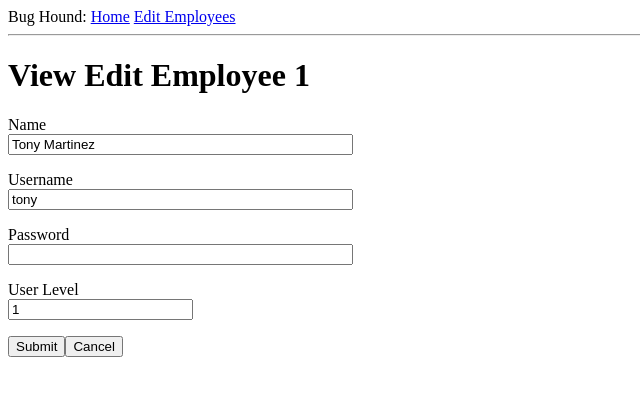
After one commit to ischenck/BugTracking, a Flask app: page /edit/1 in a window 1280 px wide. The commit adds this page. Shown: the top 396 px of the page, without its empty margins (0-640 px from the left). Run offline with Flask 2, Linux system fonts and the light colour scheme; data comes from the database, SQL or seed files in the repository.

Commit message:
added employee edit page and list all employees with and edit link

```diff
--- a/flask/app/forms.py
+++ b/flask/app/forms.py
@@ -1,10 +1,19 @@
 from flask_wtf import FlaskForm
-from wtforms import StringField, PasswordField, BooleanField, SubmitField
+from wtforms import StringField, PasswordField, BooleanField, SubmitField, IntegerField
 from wtforms.validators import DataRequired
 
-
-class LoginForm(FlaskForm):
+#we are going to need some login form for another page so keep for now
+#class LoginForm(FlaskForm):
+#    username = StringField('Username', validators=[DataRequired()])
+#    password = PasswordField('Password', validators=[DataRequired()])
+#    remember_me = BooleanField('Remember Me')
+#    submit = SubmitField('Sign In')
+#
+#
+class EditForm(FlaskForm):
+    name = StringField('Name', validators=[DataRequired()])
     username = StringField('Username', validators=[DataRequired()])
     password = PasswordField('Password', validators=[DataRequired()])
-    remember_me = BooleanField('Remember Me')
-    submit = SubmitField('Sign In')
+    userLevel = IntegerField('User Level', validators=[DataRequired()])
+    submit = SubmitField('Submit')
+    cancel = SubmitField('Cancel')
--- a/flask/app/routes.py
+++ b/flask/app/routes.py
@@ -1,7 +1,9 @@
-from flask import render_template, flash, redirect, url_for
+from flask import render_template, flash, redirect, url_for, jsonify
 from app import app
-#from app.forms import LoginForm
+from app.forms import EditForm
 from flaskext.mysql import MySQL
+
+
 
 mysql = MySQL()
 
@@ -37,14 +39,14 @@ def index():
     return render_template('index.html', title='Home', user=user, posts=posts)
 
 
-#@app.route('/login', methods=['GET', 'POST'])
-#def login():
-#    form = LoginForm()
-#    if form.validate_on_submit():
-#        flash('Login requested for user {}, remember_me={}'.format(
-#            form.username.data, form.remember_me.data))
-#        return redirect(url_for('index'))
-#    return render_template('login.html',  title='Sign In', form=form)
+@app.route('/login', methods=['GET', 'POST'])
+def login():
+    form = LoginForm()
+    if form.validate_on_submit():
+        flash('Login requested for user {}, remember_me={}'.format(
+            form.username.data, form.remember_me.data))
+        return redirect(url_for('index'))
+    return render_template('login.html',  title='Sign In', form=form)
 
 @app.route('/select')
 def select():
@@ -54,3 +56,34 @@ def select():
     cursor.execute(sql)
     results = cursor.fetchall()
     return render_template('db.html', results=results)
+
+
+@app.route('/edit/<id>', methods=['GET', 'POST'])
+def edit(id):
+    form = EditForm()
+
+    cursor = mysql.connect().cursor()
+    sql = "select * from Employee where employeeId="+str(id)
+    cursor.execute(sql)
+    results = cursor.fetchone()
+#    employeeString = 'Employee ID:'+str(results[0]) + ' Name: '+results[1]
+    employeeString = results
+
+    form.name.data = results[1]
+    form.username.data = results[2]
+    form.password.data = results[3]
+    form.userLevel.data = results[4]
+
+
+    if form.validate_on_submit():
+        print('redirect on submit')
+        sql = "update Employee set name="+str(form.name.data)+" ,username="+str(form.username.data)+", password="+str(form.password.data)+", level="+str(form.userLevel.data)+" where employeeId="+str(results[0])+";"
+        #this needs some catch and redirect if error
+        cursor.execute(sql)
+
+        return redirect(url_for('select'))
+    return render_template('edit.html', results=employeeString, form=form)
+
+@app.route('/editEmployee/<guest>')
+def hello_guest(guest):
+   return 'Hello %s as Guest' % guest
--- a/flask/app/templates/base.html
+++ b/flask/app/templates/base.html
@@ -8,10 +8,11 @@
     </head>
     <body>
         <div>
-            Microblog:
-            <a href="{{ url_for('index') }}">Home</a>
+            Bug Hound:
+            <a href="{{ url_for('index') }}">Home</a>    <a href="{{ url_for('select') }}">Edit Employees</a>
 
         </div>
+
         <hr>
         {% with messages = get_flashed_messages() %}
         {% if messages %}
--- /dev/null
+++ b/flask/app/templates/edit.html
@@ -0,0 +1,38 @@
+{% extends "base.html" %}
+
+{% block content %}
+    <h1>View Edit Employee {{results[0]}}</h1>
+    <form action="" method="post" novalidate>
+        {{ form.hidden_tag() }}
+        <p>
+            {{ form.name.label }}<br>
+            {{ form.name(size=40) }}<br>
+
+            {% for error in form.name.errors %}
+            <span style="color: red;">[{{ error }}]</span>
+            {% endfor %}
+        </p>
+         <p>
+            {{ form.username.label }}<br>
+            {{ form.username(size=40) }}<br>
+            {% for error in form.username.errors %}
+            <span style="color: red;">[{{ error }}]</span>
+            {% endfor %}
+        </p>
+        <p>
+            {{ form.password.label }}<br>
+            {{ form.password(size=40) }}<br>
+            {% for error in form.password.errors %}
+            <span style="color: red;">[{{ error }}]</span>
+            {% endfor %}
+        </p>
+         <p>
+            {{ form.userLevel.label }}<br>
+            {{ form.userLevel(size=40) }}<br>
+            {% for error in form.userLevel.errors %}
+            <span style="color: red;">[{{ error }}]</span>
+            {% endfor %}
+        </p>
+        <p>{{ form.submit()}}{{ form.cancel()}}</p>
+    </form>
+{% endblock %}
```
Also changed, not shown: db/dbscript.sql (+10 -5 lines), flask/app/templates/db.html (+6 -3 lines).
